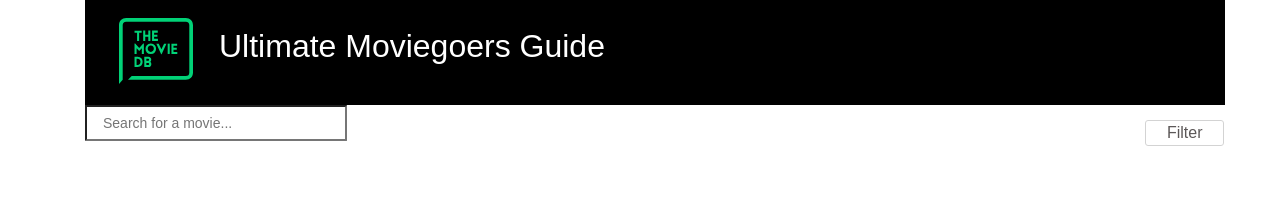
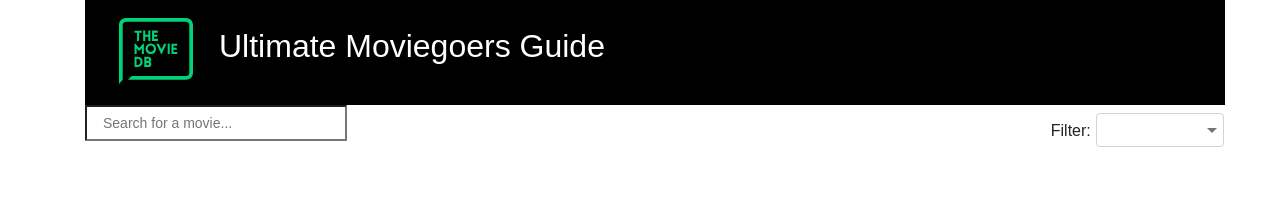
Before and after one commit to AquilaVirtual/ultimate-moviegoers-guide, a React (Create React App) app in the folder ultimate_moviegoers_guide/: page / in a window 1280 px wide. Shown: the top 205 px of the page. Built offline with nearby package versions, Linux system fonts and the light colour scheme; no server answers.

Commit message:
refactor of filter functionality to be DRY

```diff
--- a/ultimate_moviegoers_guide/package.json
+++ b/ultimate_moviegoers_guide/package.json
@@ -11,6 +11,7 @@
     "react": "^16.7.0",
     "react-dom": "^16.7.0",
     "react-scripts": "2.1.3",
+    "react-star-ratings": "^2.3.0",
     "semantic-ui-react": "^0.84.0"
   },
   "scripts": {
--- a/ultimate_moviegoers_guide/src/App.css
+++ b/ultimate_moviegoers_guide/src/App.css
@@ -35,6 +35,17 @@
 .item {
   margin-top: 5px;
 }
+
+.filter {
+  position: absolute;
+  left: 88%;
+}
+
+.filter-label {
+  position: absolute;
+    left: -26%;
+    margin-top: 18px;
+}
 .item:hover {
   cursor: pointer;
   color: lightgray;
@@ -53,6 +64,12 @@
   width: 1140px;
   z-index: 1;
 }
+    @media (max-width: 1199){
+      .nav-bar {
+        width: 1000px;
+
+      }
+    }
 h1 {
   font-size: 2em;
   margin: 30px 0;
--- a/ultimate_moviegoers_guide/src/App.js
+++ b/ultimate_moviegoers_guide/src/App.js
@@ -49,73 +49,26 @@ class App extends Component {
         console.log("Erro here", err);
       });
   };
-  // nowPlaying, topRated, and mostPopular methods need to be refactored into one method for code to be DRY.
-  nowPlaying = () => {
+
+  filterActions = (val) => {
+   let url = "";
+    console.log("Val in App", val)
+    if(val === "Now Playing") {
+      url =  `https://api.themoviedb.org/3/movie/now_playing?api_key=${key}&language=en-US&page=1`
+    }
+    else if(val === "Top Rated") {
+      url =  `https://api.themoviedb.org/3/movie/top_rated?api_key=${key}&language=en-US&page=1`
+    }
+    else if(val === "Popular") {
+      url = `https://api.themoviedb.org/3/movie/popular?api_key=${key}&language=en-US&page=1`
+    }
     axios
-      .get(
-        `https://api.themoviedb.org/3/movie/now_playing?api_key=${key}&language=en-US&page=1`
-      )
-      .then(response => {
-        const results = response.data.results;
-        var movieArray = [];
-        results.forEach(movie => {
-          if (movie.poster_path) {
-            movie.poster_src =
-              "https://image.tmdb.org/t/p/w185" + movie.poster_path;
-          } else {
-            movie.poster_src = "https://picsum.photos/200/300/?random";
-          }
-          const movieItem = (
-            <div className="card-wrapp" key={movie.id}>
-              <MovieCard key={movie.id} movie={movie} />{" "}
-            </div>
-          );
-          movieArray.push(movieItem);
-        });
-        this.setState({ movies: movieArray });
-      })
-      .catch(err => {
-        console.log("Erro here", err);
-      });
-  };
-  topRated = () => {
-    axios
-      .get(
-        `https://api.themoviedb.org/3/movie/top_rated?api_key=${key}&language=en-US&page=1`
-      )
-      .then(response => {
-        const results = response.data.results;
-        let movieArray = [];
-        results.forEach(movie => {
-          if (movie.poster_path) {
-            if (movie.poster_path) {
-              movie.poster_src =
-                "https://image.tmdb.org/t/p/w185" + movie.poster_path;
-            } else {
-              movie.poster_src = "https://picsum.photos/200/300/?random";
-            }
-          }
-          const movieItem = (
-            <div className="card-wrapp" key={movie.id}>
-              <MovieCard key={movie.id} movie={movie} />{" "}
-            </div>
-          );
-          movieArray.push(movieItem);
-        });
-        this.setState({ movies: movieArray });
-      })
-      .catch(err => {
-        console.log("Erro here", err);
-      });
-  };
-  mostPopular = () => {
-    axios
-      .get(
-        `https://api.themoviedb.org/3/movie/popular?api_key=${key}&language=en-US&page=1`
+      .get(url
       )
       .then(response => {
         // console.log("These response", response);
         const results = response.data.results;
+        if(results) {
         let movieArray = [];
         results.forEach(movie => {
           if (movie.poster_path) {
@@ -133,9 +86,13 @@ class App extends Component {
           movieArray.push(movieItem);
         });
         this.setState({ movies: movieArray });
+      }
+      else {
+        return;
+      }
       })
       .catch(err => {
-        console.log("Erro here", err);
+        console.log("Error here", err);
       });
   };
   render() {
@@ -143,7 +100,7 @@ class App extends Component {
       <div className="container ">
         <Navbar
           performSearch={this.performSearch}
-          mostPopular={this.mostPopular}
+          filterActions={this.filterActions}
           topRated={this.topRated}
           nowPlaying={this.nowPlaying}
         />
--- a/ultimate_moviegoers_guide/src/Filter.js
+++ b/ultimate_moviegoers_guide/src/Filter.js
@@ -1,53 +1,95 @@
-import React, { Component } from "react";
+import React from 'react';
+import PropTypes from 'prop-types';
+import { withStyles } from '@material-ui/core/styles';
+import FormControl from '@material-ui/core/FormControl';
+import NativeSelect from '@material-ui/core/NativeSelect';
+import InputBase from '@material-ui/core/InputBase';
 
-class Filter extends Component {
-  constructor() {
-    super();
-    this.state = {
-      item: ""
-    };
+const BootstrapInput = withStyles(theme => ({
+  root: {
+    'label + &': {
+      marginTop: theme.spacing.unit * 3,
+    },
+  },
+  input: {
+    borderRadius: 4,
+    position: 'relative',
+    backgroundColor: theme.palette.background.paper,
+    border: '1px solid #ced4da',
+    fontSize: 16,
+    width: 'auto',
+//padding: '10px 26px 10px 12px',
+    transition: theme.transitions.create(['border-color', 'box-shadow']),
+    // Use the system font instead of the default Roboto font.
+    fontFamily: [
+      '-apple-system',
+      'BlinkMacSystemFont',
+      '"Segoe UI"',
+      'Roboto',
+      '"Helvetica Neue"',
+      'Arial',
+      'sans-serif',
+      '"Apple Color Emoji"',
+      '"Segoe UI Emoji"',
+      '"Segoe UI Symbol"',
+    ].join(','),
+    '&:focus': {
+      borderRadius: 4,
+      borderColor: '#80bdff',
+      boxShadow: '0 0 0 0.2rem rgba(0,123,255,.25)',
+    },
+  },
+}))(InputBase);
+
+const styles = theme => ({
+  root: {
+    display: 'flex',
+    flexWrap: 'wrap',
+  },
+  margin: {
+    margin: theme.spacing.unit,
+  },
+  bootstrapFormLabel: {
+    fontSize: 18,
+  },
+});
+
+class Filter extends React.Component {
+  state = {
+    filter: '',
+  };
+  handleChange = event => {
+    this.setState({ filter: event.target.value });
+  };
+  handleFilter = () => {
+    this.props.filterActions(this.state.filter)
+    this.setState({ filter: "" });
   }
-  //Having issues updating state with innerText of clicked element, when done it should help make filter actions in APP.js to be DRY
-  handleFilter = () => {
-    let item = "";
-    let li = document.querySelectorAll("ul li");
-    li.forEach(function(el) {
-      return el.addEventListener("click", onClick, false);
-    });
-    function onClick(e) {
-      let li = e.currentTarget;
-      let span = li.querySelector("span");
-      item = span.innerText;
-    }
-    this.setState({
-      item: item
-    });
-    //this.props.filterActions(this.state.item);
-  };
-  componenDidMount = () => {
-    this.props.mostPopular();
-    window.scrollTop(0, 0);
-    }
   render() {
+    const { classes } = this.props;
     return (
-      <div>
-        <ul className="dropdown">
-          <span>Filter</span>
-          <div className="dropdown-content">
-            <li className="item">
-              <span onClick={this.props.nowPlaying}>Now Playing</span>
-            </li>
-            <li className="item">
-              <span onClick={this.props.mostPopular}>Popular</span>
-            </li>
-            <li className="item">
-              <span onClick={this.props.topRated}>Top Rated</span>
-            </li>
-          </div>
-        </ul>
-      </div>
+      <form className={classes.root} autoComplete="off">
+
+        <FormControl className={classes.margin}>
+          <NativeSelect
+            value={this.state.filter}
+            onChange={this.handleChange}
+            onClick={this.handleFilter}
+            input={<BootstrapInput name="filter" id="filter-customized-native-simple" />}
+          >
+            <option value="" />
+            <option value={"Now Playing"} >Now Playing</option>
+            <option value={"Popular"} >Popular</option>
+            <option value={"Top Rated"} >Top Rated</option>
+          </NativeSelect>
+        </FormControl>
+      </form>
     );
   }
 }
 
-export default Filter;
+Filter.propTypes = {
+  classes: PropTypes.object.isRequired,
+};
+
+export default withStyles(styles)(Filter);
--- a/ultimate_moviegoers_guide/src/Navbar.js
+++ b/ultimate_moviegoers_guide/src/Navbar.js
@@ -49,11 +49,11 @@ class Navbar extends Component {
             onChange={this.handleSeachChange}
             placeholder="Search for a movie..."
           />
+          <div className="filter"><span className="filter-label"> Filter:</span>
           <Filter
-            mostPopular={this.props.mostPopular}
-            topRated={this.props.topRated}
-            nowPlaying={this.props.nowPlaying}
+          filterActions={this.props.filterActions}
           />
+          </div>
         </div>
       </div>
     );
```
Also changed, not shown: ultimate_moviegoers_guide/src/Modal.js (line endings or trailing spaces), 1 other file (tests, documents, lock files or other folders).
